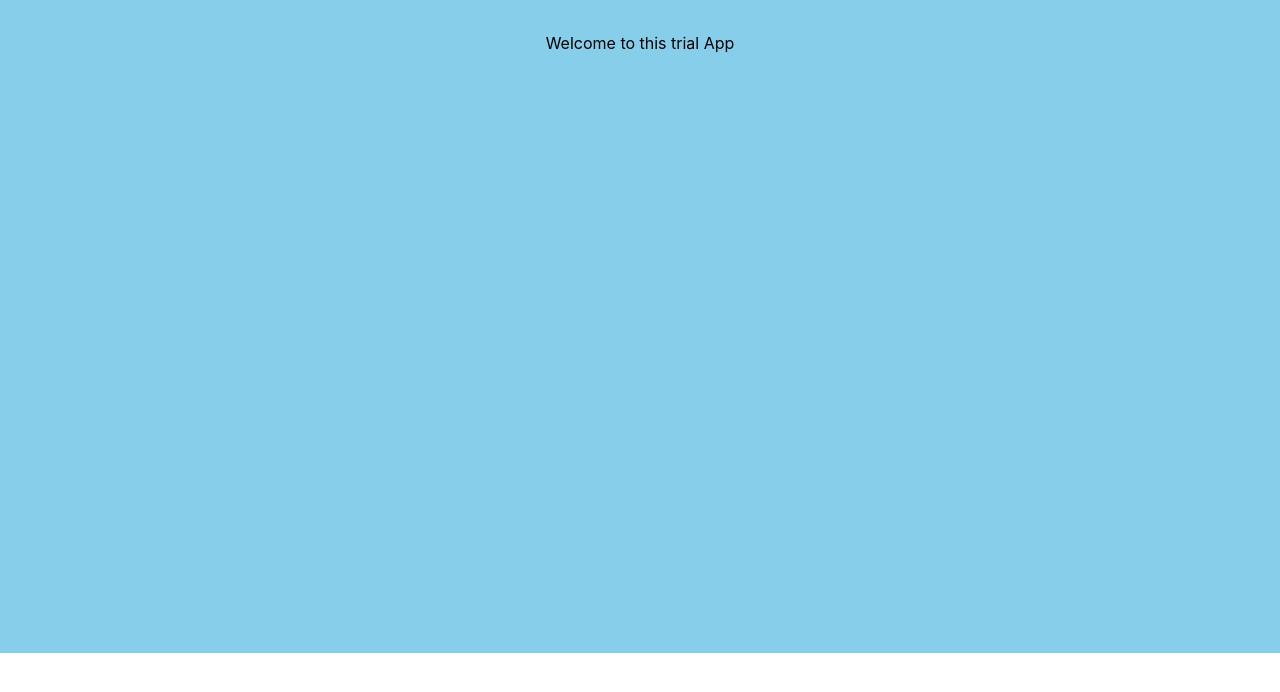
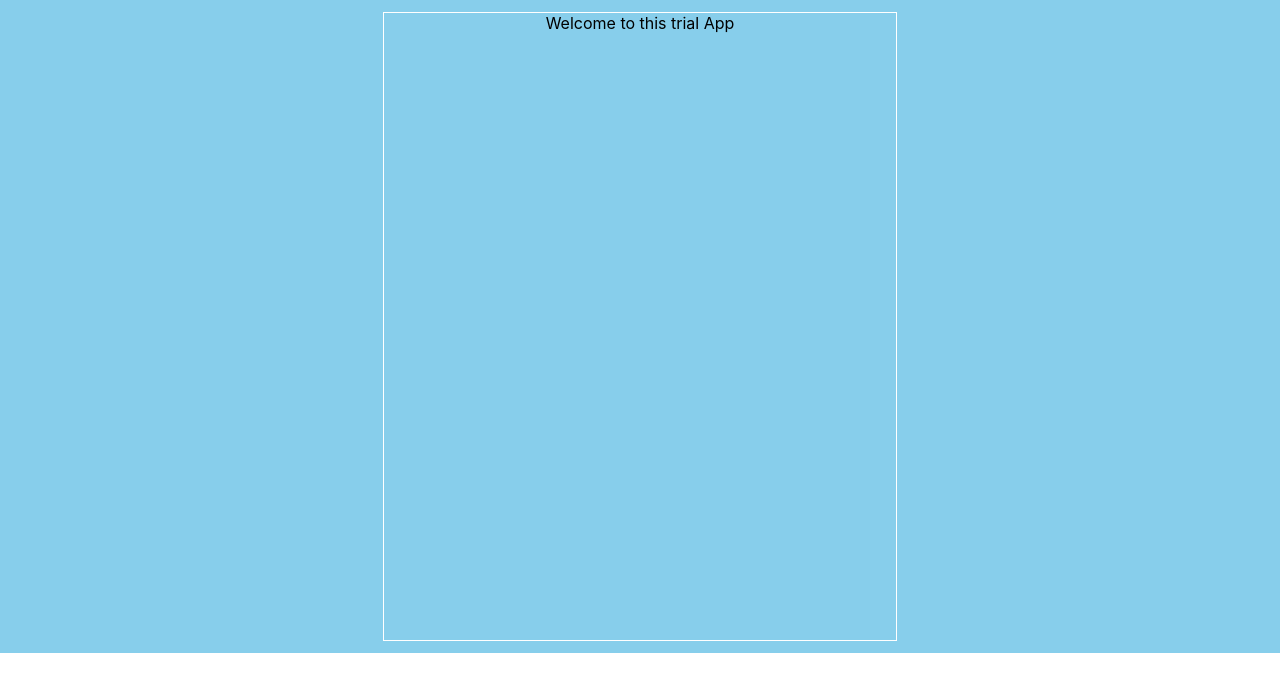
Before and after one commit to MokuaEnock/daraja, a React (Create React App) app: page / in a window 1280 px wide. Shown: the top 692 px of the page. Built offline with nearby package versions, Linux system fonts and the light colour scheme.

Commit message:
style signup form

```diff
--- a/src/App.css
+++ b/src/App.css
@@ -10,18 +10,30 @@
 
 main {
   width: 40%;
-  height: 90%;
-  /* border: thin solid black; */
+  height: 96%;
+  border: thin solid white;
+  display: flex;
+  flex-direction: column;
+  align-items: center;
+  justify-content: space-between;
+}
+
+span {
+  width: 100%;
+  height: 10%;
+  border: thin solid white;
+  background-color: white;
   display: flex;
   flex-direction: row;
-  align-items: flex-start;
+  align-items: center;
+  font-size: 1.8vw;
   justify-content: center;
 }
 
 form {
   width: 90%;
   height: 50%;
-  border: thick solid white;
+  border: thin solid white;
   display: flex;
   flex-direction: column;
   align-items: center;
```
